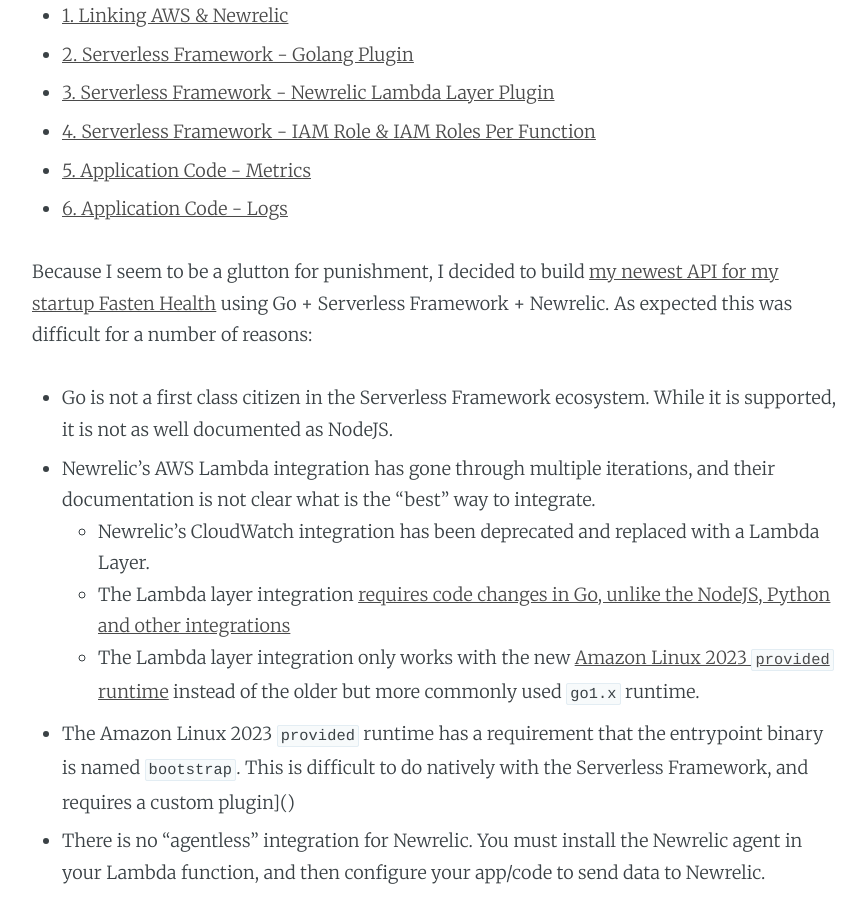
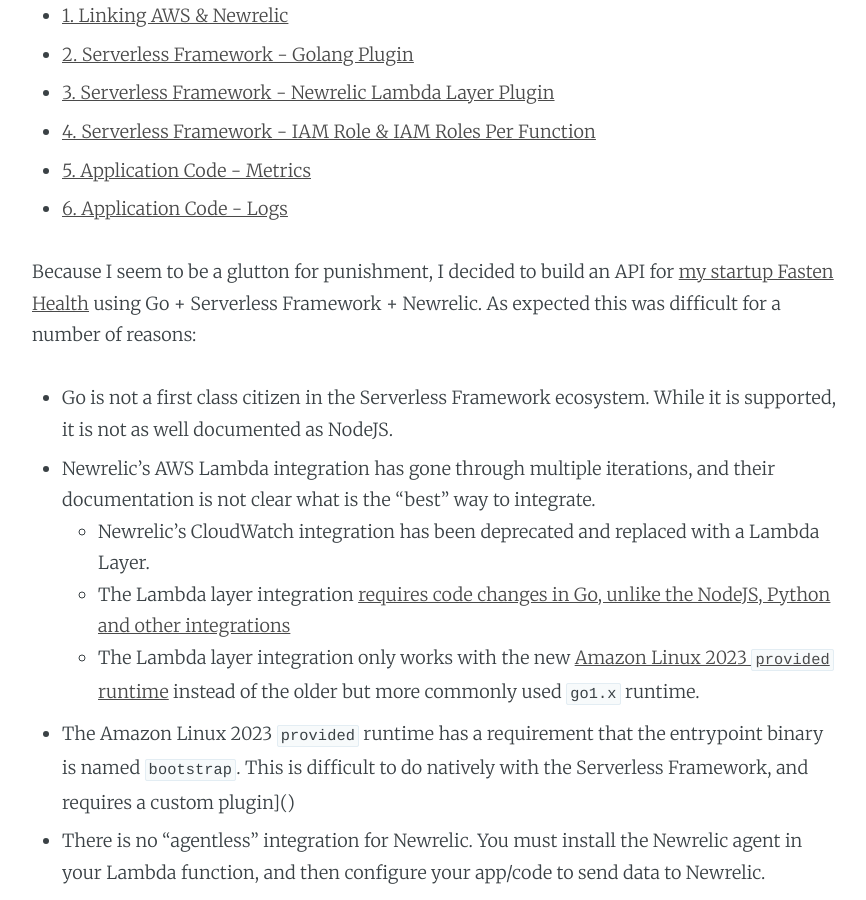
Before and after one commit to AnalogJ/thesparktree-blog, a Jekyll site: the page built from _posts/2024-01-21-go-serverless-framework-newrelic.md, in a window 1280 px wide and 900 px high, scrolled down 746 px. Shown: the whole window, without its empty margins (203-1069 px from the left). Built offline with Jekyll 4.4.1, drawn with Linux system fonts in a browser that asks for light colours; nearby versions of some CDN libraries; a script that is not in the unit is left out; comment, search, counter and statistics services are not loaded.

Commit message:
updates to text.

```diff
--- a/_posts/2024-01-21-go-serverless-framework-newrelic.md
+++ b/_posts/2024-01-21-go-serverless-framework-newrelic.md
@@ -16,7 +16,7 @@
 ---
 
 
-Because I seem to be a glutton for punishment, I decided to build [my newest API for my startup Fasten Health](https://www.fastenhealth.com/) using Go + Serverless Framework +
+Because I seem to be a glutton for punishment, I decided to build an API for [my startup Fasten Health](https://www.fastenhealth.com/) using Go + Serverless Framework +
 Newrelic. As expected this was difficult for a number of reasons:
 
 - Go is not a first class citizen in the Serverless Framework ecosystem. While it is supported, it is not as well documented as NodeJS.
```
